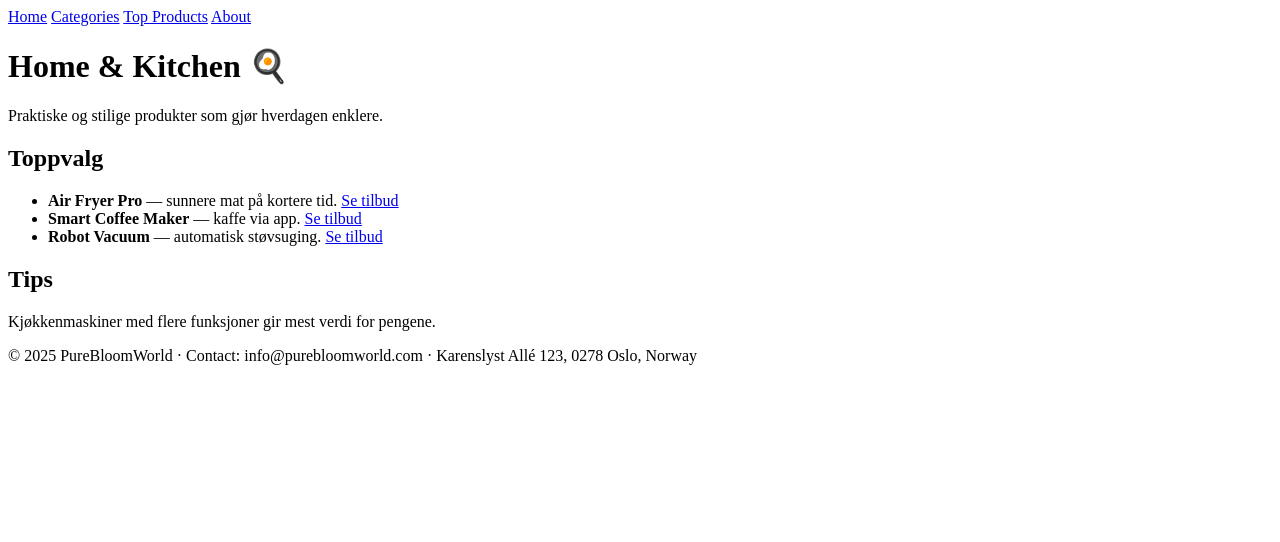
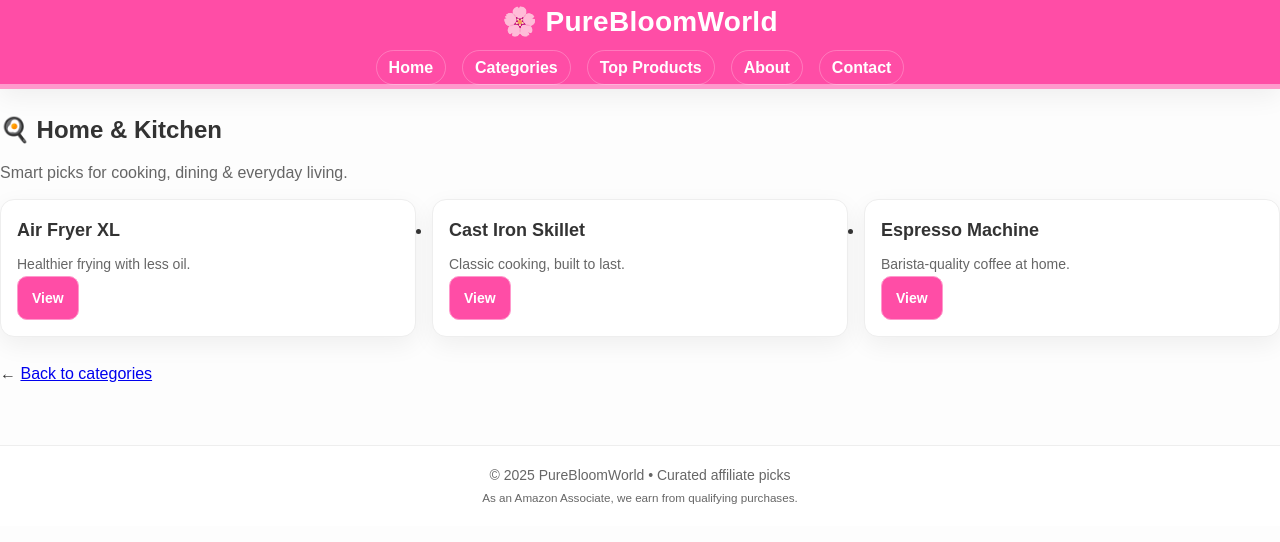
Before and after one commit to Tom-debug-design/purebloomworld-site, a plain HTML site: page home-kitchen.html in a window 1280 px wide. Drawn offline with Linux system fonts and the light colour scheme.

Commit message:
Update home-kitchen.html

```diff
--- a/home-kitchen.html
+++ b/home-kitchen.html
@@ -1,43 +1,66 @@
 <!DOCTYPE html>
 <html lang="en">
 <head>
-  <meta charset="UTF-8" />
-  <meta name="viewport" content="width=device-width, initial-scale=1.0"/>
-  <title>Home & Kitchen | PureBloomWorld</title>
-  <link rel="stylesheet" href="style.css" />
+  <meta charset="utf-8" />
+  <meta name="viewport" content="width=device-width, initial-scale=1" />
+  <title>Home &amp; Kitchen — PureBloomWorld</title>
+  <link rel="stylesheet" href="styles.css" />
 </head>
 <body>
-  <!-- Navbar -->
-  <nav>
-    <a href="index.html">Home</a>
-    <a href="categories.html">Categories</a>
-    <a href="top-products.html">Top Products</a>
-    <a href="about.html">About</a>
-  </nav>
+  <header>
+    <div class="wrap">
+      <h1>🌸 PureBloomWorld</h1>
+      <nav>
+        <ul>
+          <li><a href="index.html">Home</a></li>
+          <li><a href="categories.html">Categories</a></li>
+          <li><a href="top-products.html">Top Products</a></li>
+          <li><a href="about.html">About</a></li>
+          <li><a href="contact.html">Contact</a></li>
+        </ul>
+      </nav>
+    </div>
+  </header>
 
-  <!-- Page content -->
   <main>
-    <h1>Home & Kitchen 🍳</h1>
-    <p>Praktiske og stilige produkter som gjør hverdagen enklere.</p>
+    <div class="wrap">
+      <h2>🍳 Home &amp; Kitchen</h2>
+      <p class="lead">Smart picks for cooking, dining &amp; everyday living.</p>
 
-    <section>
-      <h2>Toppvalg</h2>
-      <ul>
-        <li><strong>Air Fryer Pro</strong> — sunnere mat på kortere tid. <a href="#">Se tilbud</a></li>
-        <li><strong>Smart Coffee Maker</strong> — kaffe via app. <a href="#">Se tilbud</a></li>
-        <li><strong>Robot Vacuum</strong> — automatisk støvsuging. <a href="#">Se tilbud</a></li>
+      <!-- Example product cards -->
+      <ul class="grid">
+        <li class="card">
+          <h3>Air Fryer XL</h3>
+          <p>Healthier frying with less oil.</p>
+          <p><a class="btn" href="#">View</a></p>
+        </li>
+        <li class="card">
+          <h3>Cast Iron Skillet</h3>
+          <p>Classic cooking, built to last.</p>
+          <p><a class="btn" href="#">View</a></p>
+        </li>
+        <li class="card">
+          <h3>Espresso Machine</h3>
+          <p>Barista-quality coffee at home.</p>
+          <p><a class="btn" href="#">View</a></p>
+        </li>
       </ul>
-    </section>
 
-    <section>
-      <h2>Tips</h2>
-      <p>Kjøkkenmaskiner med flere funksjoner gir mest verdi for pengene.</p>
-    </section>
+      <p style="margin-top:24px">
+        ← <a href="categories.html">Back to categories</a>
+      </p>
+    </div>
   </main>
 
-  <!-- Footer -->
   <footer>
-    © 2025 PureBloomWorld · Contact: info@purebloomworld.com · Karenslyst Allé 123, 0278 Oslo, Norway
+    <div class="wrap">
+      © <span id="year"></span> PureBloomWorld • Curated affiliate picks
+      <br><small>As an Amazon Associate, we earn from qualifying purchases.</small>
+    </div>
   </footer>
+
+  <script>
+    document.getElementById('year').textContent = new Date().getFullYear();
+  </script>
 </body>
 </html>
```
